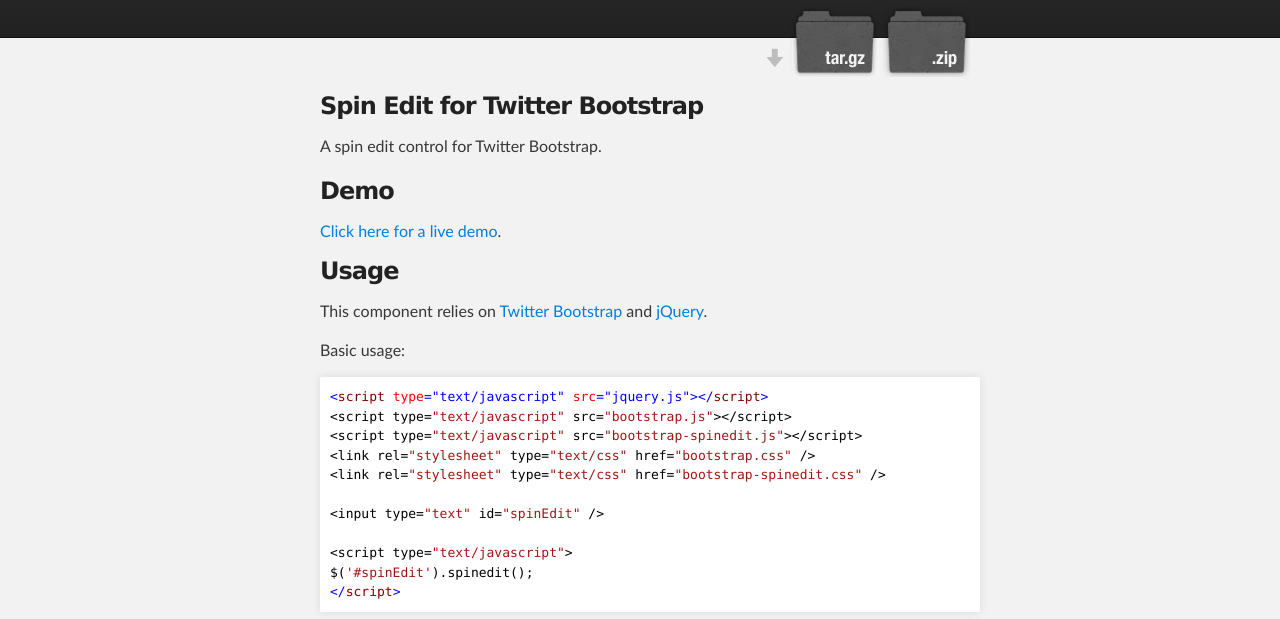
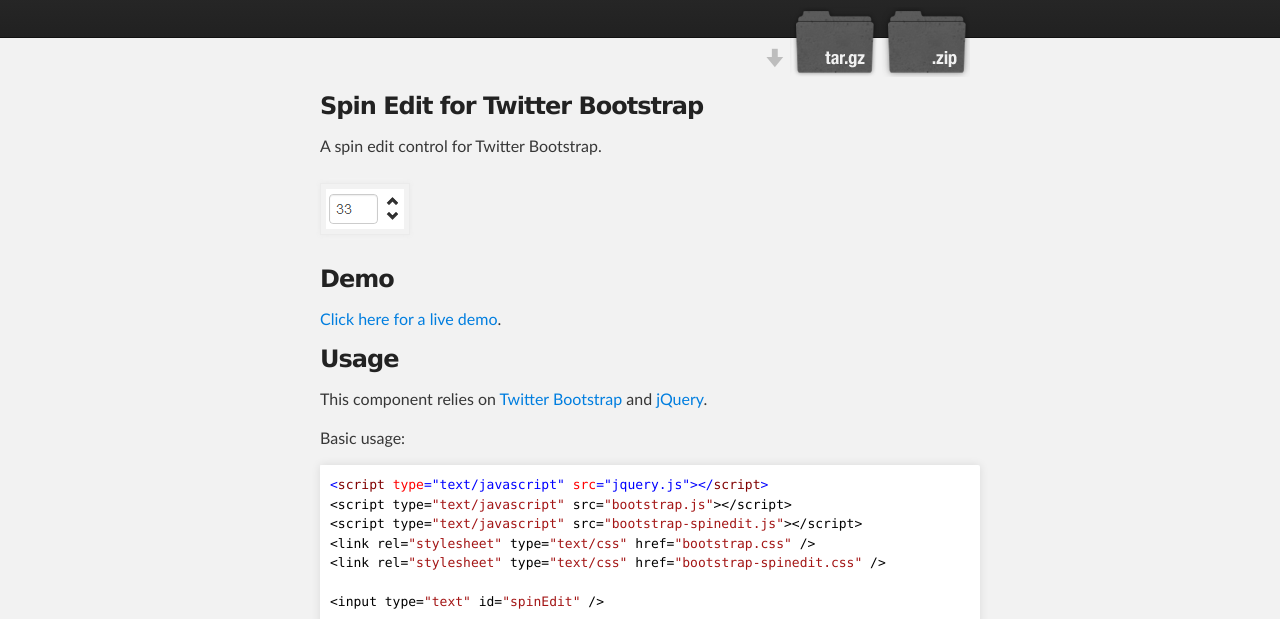
Before and after one commit to geersch/bootstrap-spinedit, a plain HTML site: page index.html in a window 1280 px wide. Shown: the part 136-755 px from the top of the page. Drawn offline with Linux system fonts and the light colour scheme.

Commit message:
Added image of spin edit control to index page

```diff
--- a/index.html
+++ b/index.html
@@ -34,6 +34,8 @@
         <h3>Spin Edit for Twitter Bootstrap</h3>
 
 		<p>A spin edit control for Twitter Bootstrap.</p>
+
+        <img src="images/spinedit.png" alt="Spin edit example" title="Spin edit example" style="height: 40px; width: 78px;"/>
 
 <h3>Demo</h3>
 
```
